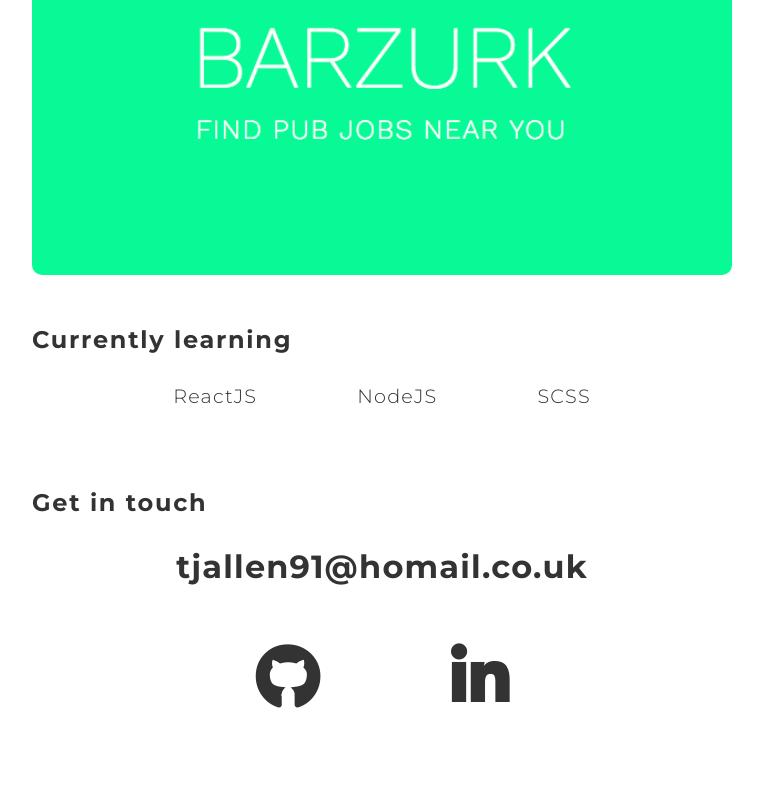
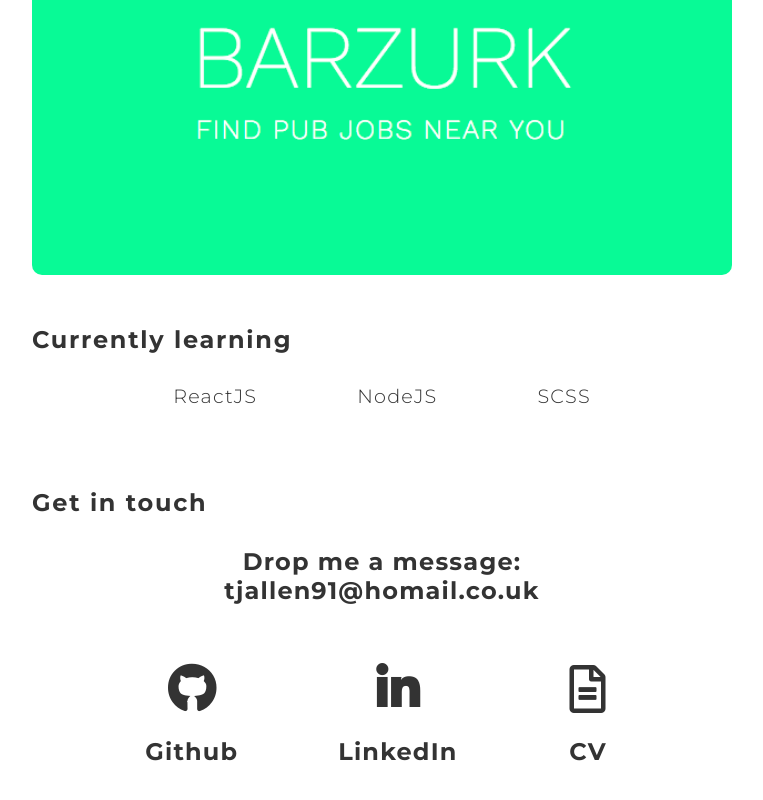
Before and after one commit to tjallen27/Portfolio, a React (Create React App) app: page / in a window 1280 px wide. Shown: the part 1490-2290 px from the top of the page, without its empty margins (258-1021 px from the left). Before the commit the page ends 2250 px from the top, so only its background shows below. Built offline with nearby package versions, Linux system fonts and the light colour scheme.

Commit message:
Added tech to project list Component

```diff
--- a/src/App.css
+++ b/src/App.css
@@ -104,7 +104,7 @@ li {
 
 }
 .contact li {
-  font-size: 2em;
+  font-size: 1.5em;
   font-weight: bold;
 }
 .contact li a {
--- a/src/Components/Contact.js
+++ b/src/Components/Contact.js
@@ -7,7 +7,7 @@ export default class Contact extends Component{
       <div className="contact">
         <ul>
         <h3>Get in touch</h3>
-          <li><a href="mailto:tjallen91@hotmail.co.uk">tjallen91@homail.co.uk</a></li>
+          <li>Drop me a message: <a href="mailto:tjallen91@hotmail.co.uk">tjallen91@homail.co.uk</a></li>
           <Links />
         </ul>
       </div>
--- a/src/Components/Links.js
+++ b/src/Components/Links.js
@@ -10,6 +10,10 @@ export default class Links extends Component {
       {name: 'LinkedIn',
       url: 'https://www.linkedin.com/in/tjallen27/',
       icon: <i className="fab fa-linkedin-in fa-2x"></i>
+    },
+      {name: 'CV',
+      url: 'file:///Users/thomasallen/Downloads/thomas%20allen%20CV.pdf',
+      icon: <i class="far fa-file-alt fa-2x"></i>
       }
     ];
 
@@ -17,7 +21,13 @@ export default class Links extends Component {
       <div className="socialLinks">
         <ul>
           {links.map(function(item, index){
-            return (<li key={index}><a href={item.url} target="_blank">{item.icon}</a></li>)
+            return (
+              <li key={index}>
+                <a href={item.url} target="_blank">
+                  {item.icon}
+                </a>
+                <p>{item.name}</p>
+              </li>)
           })}
         </ul>
       </div>
```
